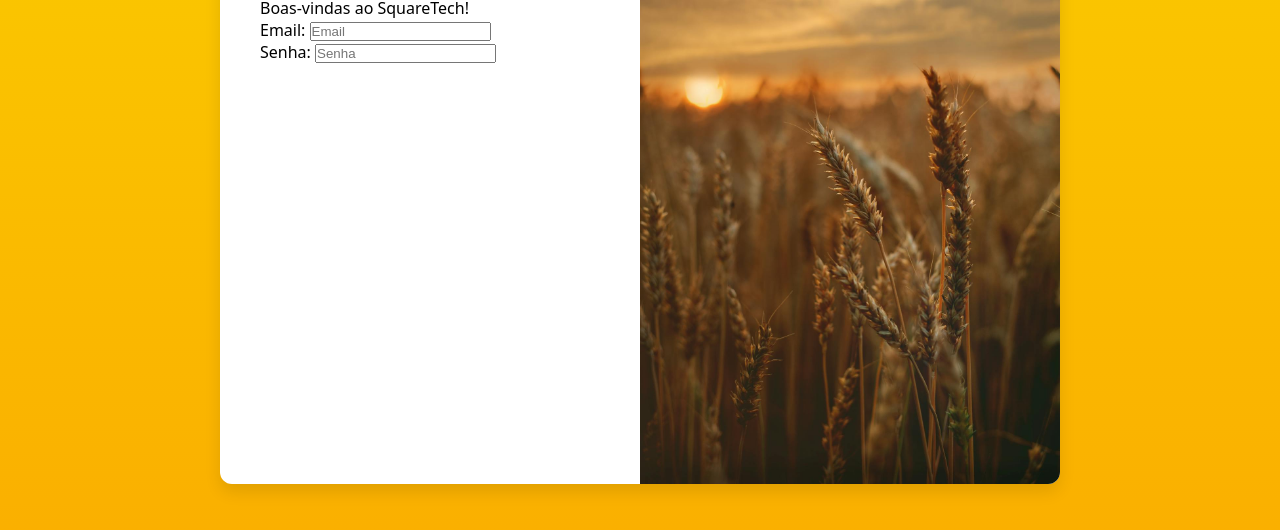
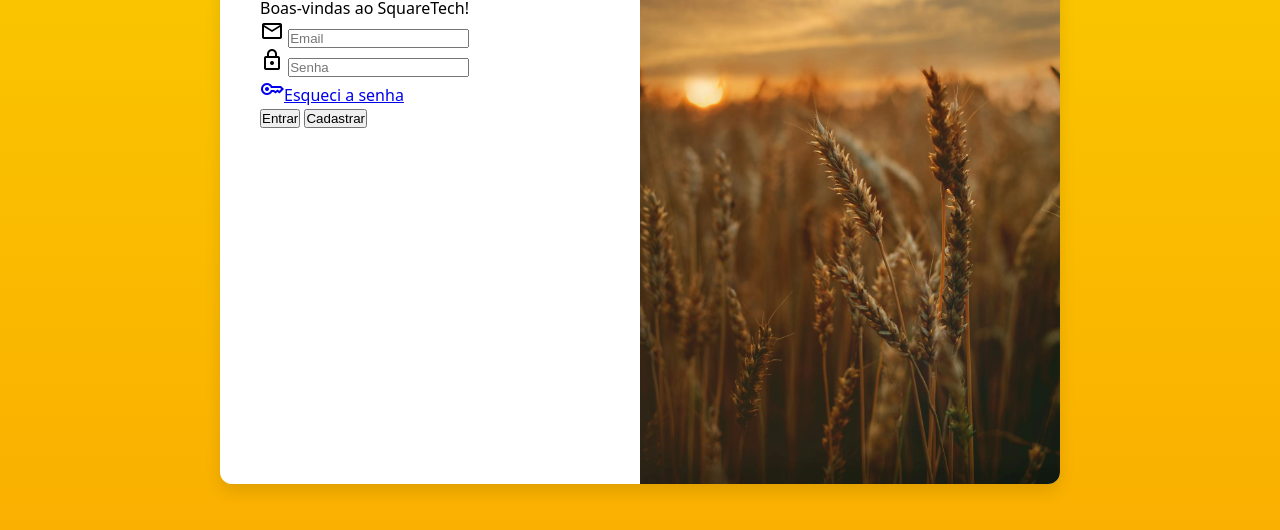
Before and after one commit to felipeverderamis/projeto-login, a plain HTML site: page index.html in a window 1280 px wide. Shown: the part 196-726 px from the top of the page. Drawn offline with nearby package versions, Linux system fonts and the light colour scheme.

Commit message:
Adicionei o formulário

```diff
--- a/index.html
+++ b/index.html
@@ -4,6 +4,7 @@
     <meta charset="UTF-8">
     <meta name="viewport" content="width=device-width, initial-scale=1.0">
     <title>Login</title>
+    <link href="https://fonts.googleapis.com/css2?family=Material+Symbols+Outlined" rel="stylesheet" />
     <link rel="stylesheet" href="assets/css/style.css">
     <link rel="stylesheet" href="assets/css/media-query.css">
 </head>
@@ -16,15 +17,18 @@
             <div id="form">
                 <h1>Login</h1>
                 <p>Boas-vindas ao SquareTech!</p>
-                <form action="login.php" method="post">
+                <form action="login.php" method="post" autocomplete="on">
                     <div class="campo">
-                        <label for="login_id">Email: </label>
-                        <input type="email" name="login" id="login_id" placeholder="Email">
+                        <label for="login_id"><span class="material-symbols-outlined">mail</span></label>
+                        <input type="email" name="login" id="login_id" placeholder="Email" autocomplete="email" required maxlength="40">
                     </div>
                     <div class="campo">
-                        <label for="senha_id">Senha: </label>
-                        <input type="password" name="senha" id="senha_id" placeholder="Senha">
+                        <label for="senha_id"><span class="material-symbols-outlined">lock</span></label>
+                        <input type="password" name="senha" id="senha_id" placeholder="Senha" autocomplete="current-password" required minlength="8">
                     </div>
+                    <a href="esqueci.html"><span class="material-symbols-outlined">key</span>Esqueci a senha</a> <br>
+                    <input type="submit" value="Entrar">
+                    <input type="submit" value="Cadastrar">
                 </form>
             </div>
         </section>
```
